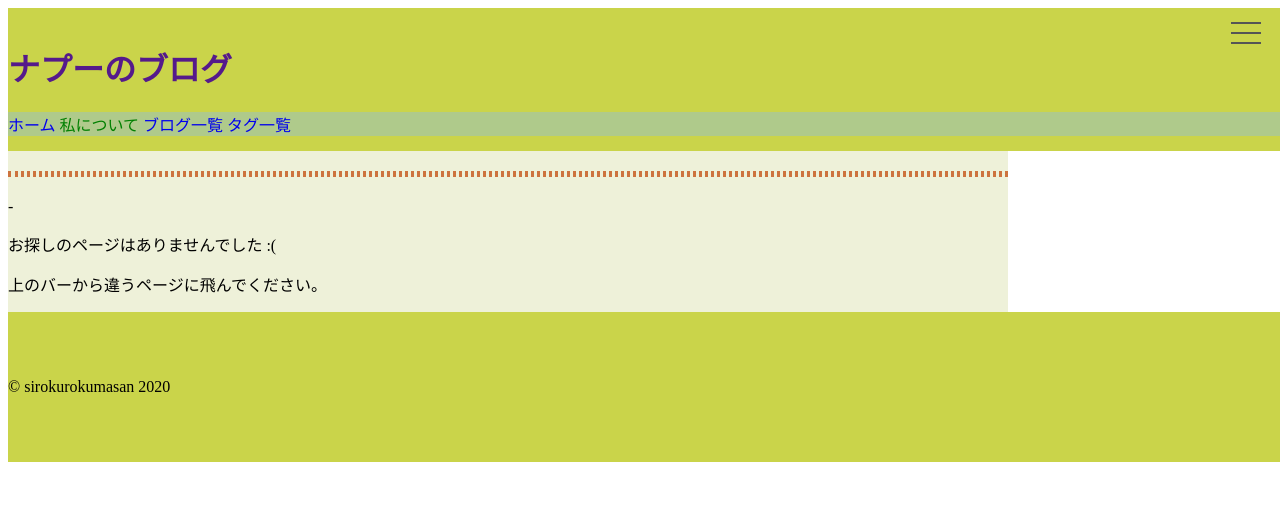
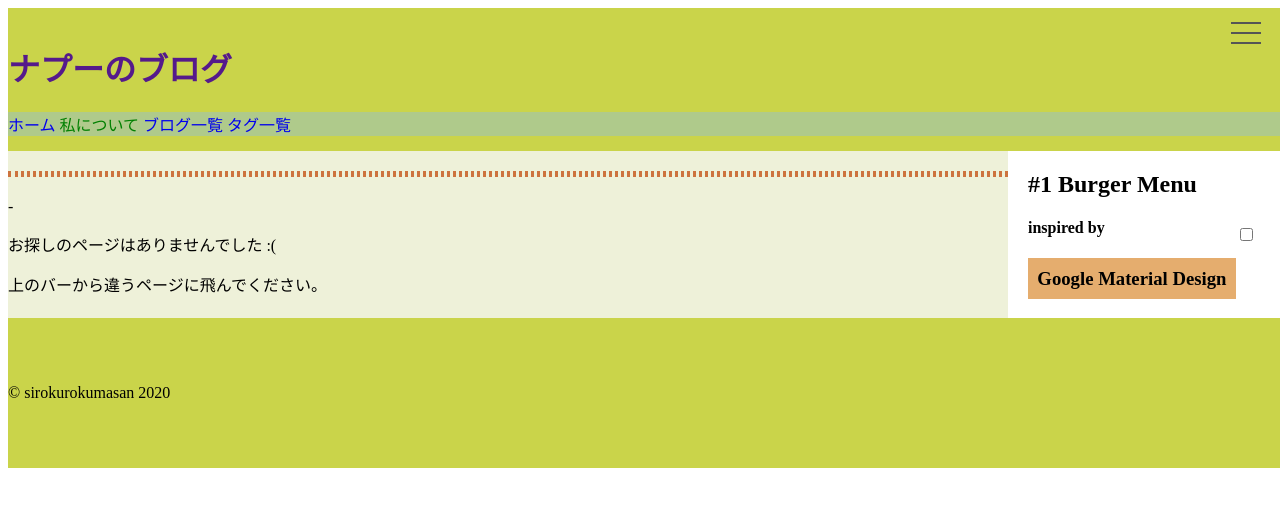
Before and after one commit to sirokurokumasan/sirokurokumasan.github.io, a Jekyll site: the page built from about.md, in a window 1280 px wide. Shown: the top 507 px of the page. Built offline with Jekyll 4.4.1, drawn with Linux system fonts in a browser that asks for light colours.

Commit message:
Update default.html

```diff
--- a/_layouts/default.html
+++ b/_layouts/default.html
@@ -37,6 +37,20 @@
   </nav>
 
   <script src="/assets/JS/main.js"></script>
+
+  <aside>
+  <h1>#1 Burger Menu</h1>
+  <h4>inspired by</h4><h3>Google Material Design</h3>
+</aside>
+<input type="checkbox" id="menu-toggle"/>
+  <label id="trigger" for="menu-toggle"></label>
+  <label id="burger" for="menu-toggle"></label>
+  <ul id="menu">
+    <li><a href="#">Home</a></li>
+    <li><a href="#">About</a></li>
+    <li><a href="#">Portfolio</a></li>
+    <li><a href="#">Contact</a></li>
+  </ul>
 </div>
 
 <footer>
```
